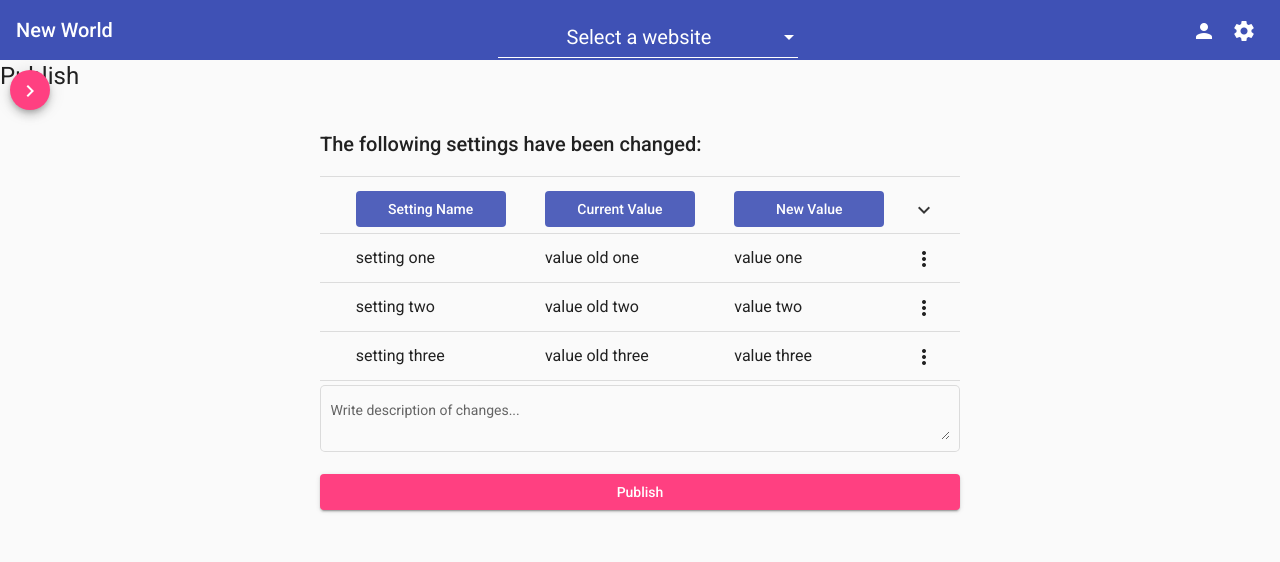
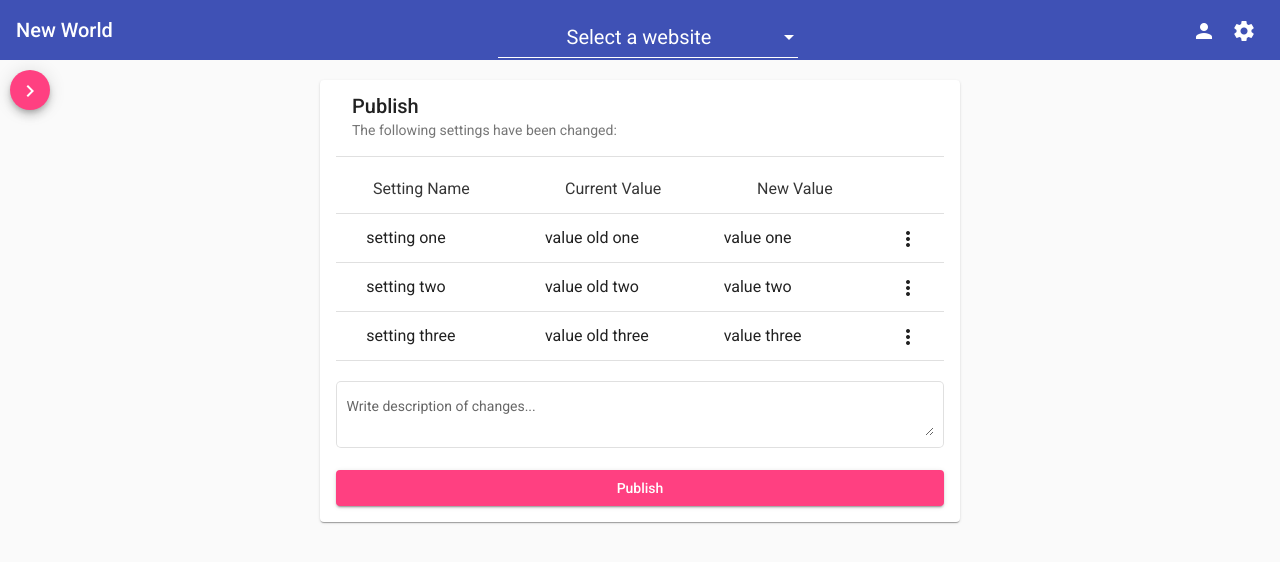
Before and after one commit to NWMSOEConfig/insight, an Angular app in the folder Insight/InsightApp/: page /publish in a window 1280 px wide. Shown: the top 562 px of the page. Built offline with nearby package versions, Linux system fonts and the light colour scheme.

Commit message:
publish page: mat-card container & update table

```diff
--- a/Insight/InsightApp/src/app/publish-page/publish-page.component.html
+++ b/Insight/InsightApp/src/app/publish-page/publish-page.component.html
@@ -1,16 +1,19 @@
-<h1 class="header">Publish</h1>
 <div class="publish-page">
-  <h2>The following settings have been changed:</h2>
+  <mat-card>
+    <mat-card-header>
+      <mat-card-title>Publish</mat-card-title>
+      <mat-card-subtitle>
+        The following settings have been changed:
+      </mat-card-subtitle>
+    </mat-card-header>
     <!-- Table -->
+    <mat-card-content>
       <mat-divider></mat-divider>
       <mat-list>
-    <mat-list-item class="header">
-      <button mat-flat-button color="primary">Setting Name</button>
-      <button mat-flat-button color="primary">Current Value</button>
-      <button mat-flat-button color="primary">New Value</button>
-      <button mat-icon-button>
-        <mat-icon>expand_more</mat-icon>
-      </button>
+        <mat-list-item class="header" color="primary">
+          <span>Setting Name</span>
+          <span>Current Value</span>
+          <span>New Value</span>
         </mat-list-item>
         <mat-divider></mat-divider>
 
@@ -32,11 +35,24 @@
           <mat-divider></mat-divider>
         </div>
       </mat-list>
+    </mat-card-content>
     <!-- Description Text Area -->
     <mat-form-field appearance="outline" color="primary">
       <mat-label>Write description of changes...</mat-label>
       <textarea matInput></textarea>
     </mat-form-field>
     <!-- Publish Button -->
-  <button id="publish" mat-raised-button color="accent">Publish</button>
+    <button
+      id="publish"
+      mat-raised-button
+      color="accent"
+      (click)="canPublish = false"
+    >
+      Publish
+    </button>
+    <!-- Progress Bar -->
+    <mat-card-footer *ngIf="!canPublish">
+      <mat-progress-bar mode="indeterminate" color="primary"></mat-progress-bar>
+    </mat-card-footer>
+  </mat-card>
 </div>
--- a/Insight/InsightApp/src/app/publish-page/publish-page.component.ts
+++ b/Insight/InsightApp/src/app/publish-page/publish-page.component.ts
@@ -32,12 +32,7 @@ export class PublishPageComponent implements OnInit {
   constructor() {}
 
   onPublishClicked() {
-    this.errorMessage = undefined;
-    //create confirmation modal
-    if (!this.commitMessage) {
-      this.errorMessage = 'Commit text is required.';
-    }
-    console.log('Publish TODO');
+    this.canPublish = false;
   }
 
   onEditClicked() {
```
Lines whose indentation alone changed are shown as unchanged.
